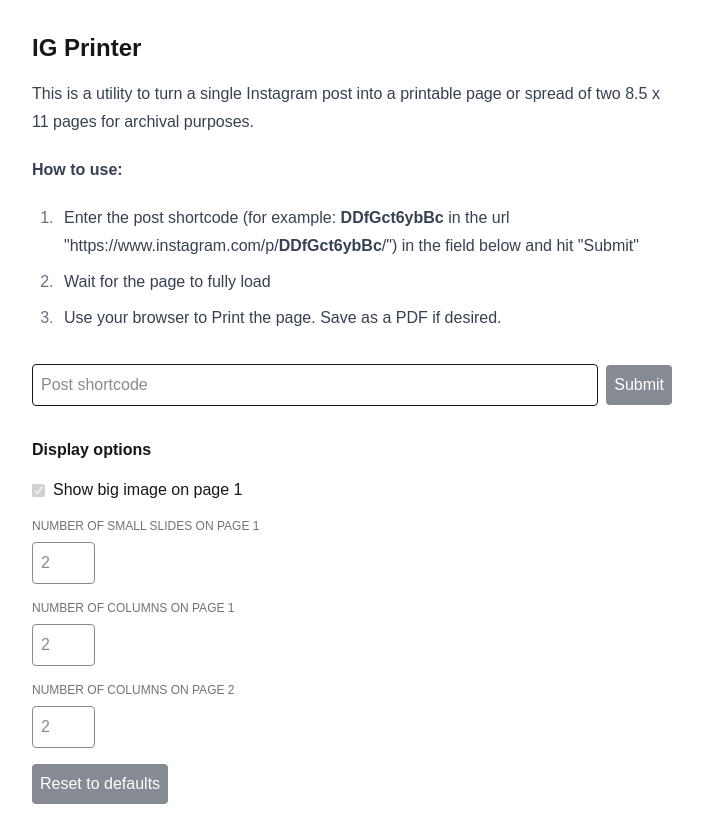
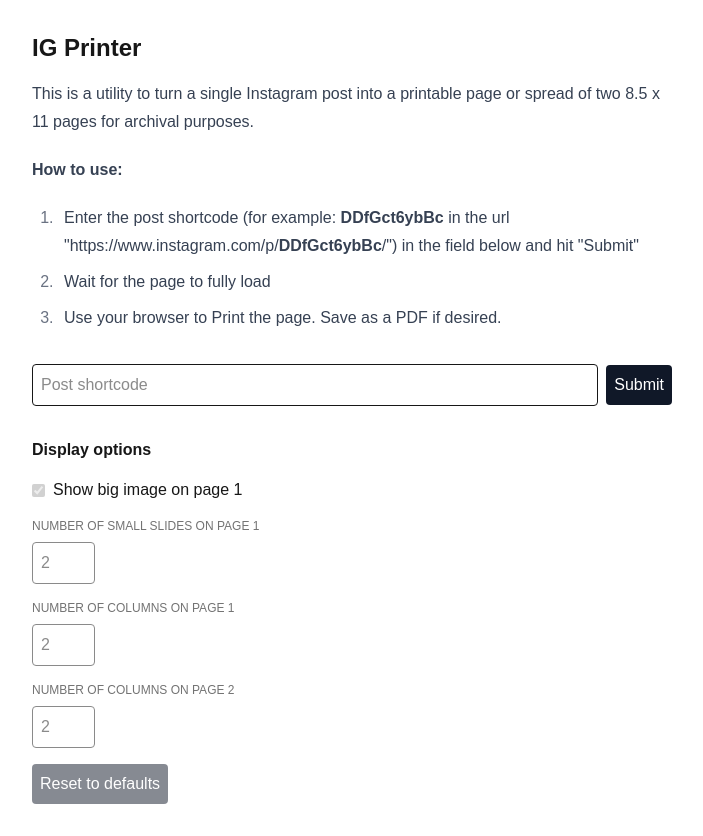
Before and after one commit to wwsalmon/ig-printer, a Next.js app: page / in a window 1280 px wide. Shown: the whole page, without its empty margins (288-991 px from the left). Built offline with nearby package versions, Linux system fonts and the light colour scheme.

Commit message:
dirty fix for hydration error

```diff
--- a/app/page.tsx
+++ b/app/page.tsx
@@ -1,7 +1,7 @@
 "use client";
 
 import ProxiedImage from "@/lib/ProxiedImage";
-import { useState } from "react";
+import { useEffect, useRef, useState } from "react";
 import { getPostFromShortcode } from "./actions/getPostFromShortcode";
 import { APIPostData } from "./types";
 import classNames from "classnames";
@@ -16,6 +16,7 @@
     const [numColsOnPage2, setNumColsOnPage2] = useState(2);
 
     async function onSubmit() {
+        if (!shortcode) return;
         try {
             // get postData using server function
             const json = await getPostFromShortcode(shortcode);
@@ -81,7 +82,7 @@
                 </div>
                 <div className="flex items-center gap-2">
                     <input type="text" value={shortcode} onChange={e => setShortcode(e.target.value)} className="border p-2 w-full rounded" placeholder="Post shortcode" />
-                    <button className="p-2 bg-gray-900 text-white disabled:opacity-50 rounded hover:bg-gray-700" onClick={onSubmit} disabled={!shortcode}>Submit</button>
+                    <button className="p-2 bg-gray-900 text-white disabled:opacity-50 rounded hover:bg-gray-700" onClick={onSubmit}>Submit</button>
                 </div>
                 <p className="mt-8 mb-4"><b>Display options</b></p>
                 <div className="flex items-center gap-2">
```
